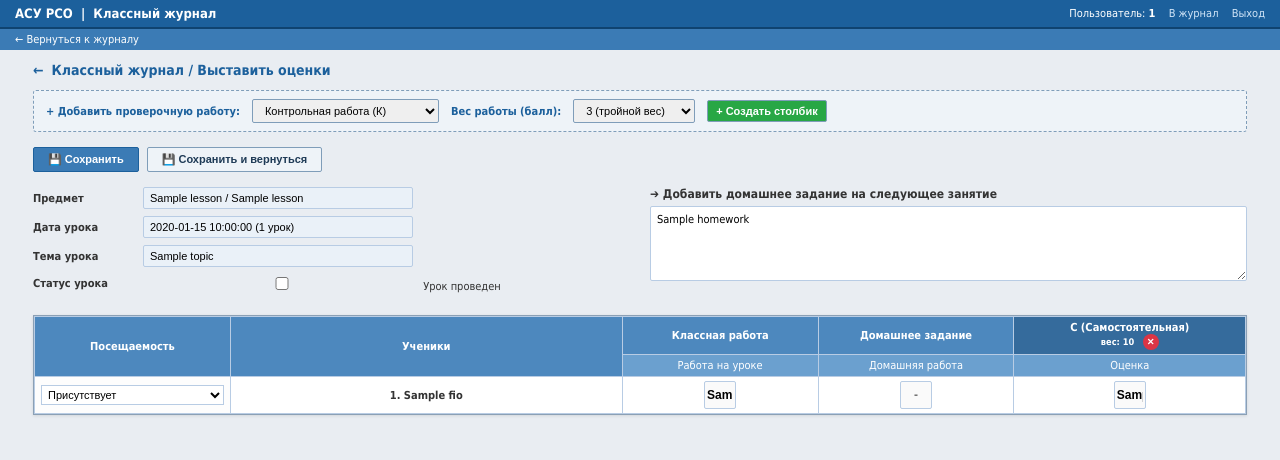
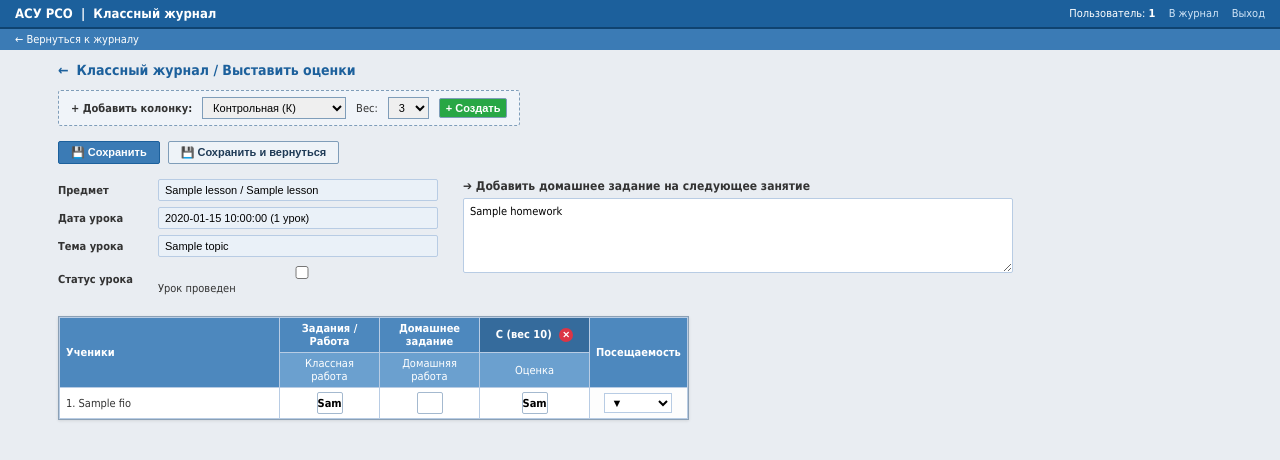
Before and after one commit to HOST-ZIZ/school-journal, a Flask app: page /lesson/1 in a window 1280 px wide. Shown: the top 460 px of the page. Run offline with Flask 3, Linux system fonts and the light colour scheme; the visitor is signed in with stand-in values (Sample User, id 1); a database or web service that is not in the repository returns one stand-in record (values such as "Sample title"); some libraries are stand-ins or nearby versions.

Commit message:
lesson_card.html

```diff
--- a/templates/lesson_card.html
+++ b/templates/lesson_card.html
@@ -14,78 +14,85 @@
         .nav-toolbar { background: #3b7bb5; padding: 4px 15px; display: flex; gap: 12px; }
         .nav-toolbar a { color: #ffffff; text-decoration: none; font-size: 11px; }
 
-        .page-container { padding: 12px 18px; max-width: 1250px; margin: 0 auto; }
+        .page-container { padding: 12px 18px; max-width: 1200px; margin: 0 auto; }
         .back-title { font-size: 14px; font-weight: bold; color: #1c609c; display: flex; align-items: center; gap: 8px; margin-bottom: 12px; }
         .back-title a { color: #1c609c; text-decoration: none; }
 
         .action-bar { display: flex; gap: 8px; margin-bottom: 15px; align-items: center; }
-        .btn-action { display: inline-flex; align-items: center; gap: 5px; font-size: 11px; font-weight: bold; padding: 5px 14px; border: 1px solid #7f9db9; background: #eef3f8; color: #1e3a56; cursor: pointer; border-radius: 2px; }
+        .btn-action { display: inline-flex; align-items: center; gap: 5px; font-size: 11px; font-weight: bold; padding: 4px 12px; border: 1px solid #7f9db9; background: #eef3f8; color: #1e3a56; cursor: pointer; border-radius: 2px; }
         .btn-action:hover { background: #dce7f3; }
         .btn-action.primary { background: #3b7bb5; color: white; border-color: #1c609c; }
         .btn-action.primary:hover { background: #1c609c; }
 
-        .info-homework-grid { display: flex; gap: 20px; margin-bottom: 15px; flex-wrap: wrap; }
-        .info-block { flex: 1; min-width: 320px; }
-        .info-row { display: flex; align-items: center; margin-bottom: 7px; }
-        .info-label { width: 110px; font-weight: bold; color: #333; }
+        .info-homework-grid { display: flex; gap: 25px; margin-bottom: 15px; flex-wrap: wrap; }
+        .info-block { width: 380px; }
+        .info-row { display: flex; align-items: center; margin-bottom: 6px; }
+        .info-label { width: 100px; font-weight: bold; color: #333; }
         .info-field { flex: 1; }
-        .info-field input { width: 100%; max-width: 270px; padding: 4px 6px; font-size: 11px; border: 1px solid #b8cce4; background: #eaf1f8; border-radius: 2px; }
+        .info-field input { width: 100%; padding: 4px 6px; font-size: 11px; border: 1px solid #b8cce4; background: #eaf1f8; border-radius: 2px; }
 
-        .homework-block { flex: 1; min-width: 350px; }
+        .homework-block { flex: 1; min-width: 350px; max-width: 550px; }
         .homework-title { font-size: 12px; font-weight: bold; color: #333; margin-bottom: 5px; }
         .homework-block textarea { width: 100%; height: 75px; padding: 6px; font-family: Tahoma, Arial, sans-serif; font-size: 11px; border: 1px solid #b8cce4; border-radius: 2px; resize: vertical; }
 
-        /* Панель добавления самостоятельной или контрольной работы */
-        .add-work-panel { background: #eef3f8; border: 1px dashed #7f9db9; padding: 8px 12px; border-radius: 3px; margin-bottom: 15px; display: flex; align-items: center; gap: 12px; flex-wrap: wrap; }
-        .add-work-panel span { font-weight: bold; color: #1c609c; }
-        .add-work-panel select, .add-work-panel button { padding: 4px 8px; font-size: 11px; border: 1px solid #7f9db9; border-radius: 2px; }
-        .btn-add-col { background: #28a745; color: #fff; border: 1px solid #1e7e34; font-weight: bold; cursor: pointer; }
+        /* Панель добавления контрольной/самостоятельной работы */
+        .add-work-panel { background: #f0f4f9; border: 1px dashed #7f9db9; padding: 6px 12px; border-radius: 3px; margin-bottom: 15px; display: inline-flex; align-items: center; gap: 10px; }
+        .add-work-panel select, .add-work-panel button { padding: 3px 6px; font-size: 11px; border: 1px solid #7f9db9; }
+        .btn-add-col { background: #28a745; color: #fff; border: 1px solid #1e7e34; font-weight: bold; cursor: pointer; border-radius: 2px; }
 
-        /* Таблица выставления оценок */
-        .table-wrap { background: #fff; border: 1px solid #8ba0b5; box-shadow: 0 1px 3px rgba(0,0,0,0.1); overflow-x: auto; }
-        table.grades-table { border-collapse: collapse; width: 100%; }
-        table.grades-table th, table.grades-table td { border: 1px solid #b8cce4; padding: 4px 6px; font-size: 11px; text-align: center; }
+        /* Компактная таблица (Фото 13) */
+        .table-wrap { display: inline-block; background: #fff; border: 1px solid #8ba0b5; box-shadow: 0 1px 3px rgba(0,0,0,0.1); max-width: 100%; overflow-x: auto; }
+        table.grades-table { border-collapse: collapse; min-width: 600px; }
+        table.grades-table th, table.grades-table td { border: 1px solid #b8cce4; padding: 4px 6px; font-size: 11px; }
 
-        th.col-attend { background: #4d88be; color: white; width: 110px; font-weight: bold; }
-        th.col-students { background: #4d88be; color: white; text-align: left; width: 220px; font-weight: bold; }
-        th.col-class { background: #4d88be; color: white; width: 110px; font-weight: bold; }
-        th.col-hw { background: #4d88be; color: white; width: 110px; font-weight: bold; }
-        th.col-extra { background: #356b9c; color: white; width: 130px; font-weight: bold; position: relative; }
+        th.col-students { background: #4d88be; color: white; width: 220px; text-align: left; font-weight: bold; }
+        th.col-work { background: #4d88be; color: white; width: 100px; text-align: center; font-weight: bold; }
+        th.col-extra { background: #356b9c; color: white; width: 110px; text-align: center; font-weight: bold; }
+        th.col-attend { background: #4d88be; color: white; width: 75px; text-align: center; font-weight: bold; }
 
-        .sub-header { background: #6ba0cf; color: white; font-weight: normal; font-size: 10px; padding: 3px; }
+        .sub-header { background: #6ba0cf; color: white; font-weight: normal; font-size: 10px; text-align: center; padding: 3px; }
 
-        td.cell-student { text-align: left; background: #fff; font-weight: bold; }
-        td.cell-attend { background: #fdfdfd; }
-        td.cell-attend select { width: 100%; font-size: 11px; padding: 2px; border: 1px solid #b8cce4; background: #fff; }
+        td.cell-student { text-align: left; background: #fff; }
 
-        /* Аккуратные квадратные поля оценок (как на Фото 9) */
-        td.cell-mark { background: #fff; }
-        td.cell-mark input.auto-down-input {
-            width: 32px;
-            height: 28px;
+        /* Аккуратные ячейки ввода оценок (как на Фото 13) */
+        td.cell-mark { text-align: center; background: #fff; width: 100px; }
+        input.asu-grade-input {
+            width: 26px;
+            height: 22px;
             text-align: center;
-            font-size: 12px;
+            font-size: 11px;
             font-weight: bold;
-            border: 1px solid #b8cce4;
+            font-family: Tahoma, Arial, sans-serif;
+            border: 1px solid #a4b9cf;
             border-radius: 2px;
+            background: #ffffff;
             outline: none;
-            background: #fafafa;
+            padding: 0;
+            cursor: pointer;
         }
-        td.cell-mark input.auto-down-input:focus { background: #fffde7; border-color: #0056b3; box-shadow: 0 0 4px rgba(0,86,179,0.3); }
+        input.asu-grade-input:focus {
+            border-color: #1c609c;
+            background: #fffde7;
+            box-shadow: 0 0 3px rgba(28,96,156,0.5);
+        }
+
+        /* Компактный выбор посещаемости справа (Фото 13) */
+        td.cell-attend { text-align: center; width: 75px; background: #fdfdfd; }
+        td.cell-attend select { width: 68px; font-size: 11px; padding: 2px; border: 1px solid #b8cce4; background: #fff; }
 
         .btn-del-col {
             background: #dc3545;
             color: #fff;
             border: none;
             border-radius: 50%;
-            width: 16px;
-            height: 16px;
+            width: 14px;
+            height: 14px;
             font-size: 9px;
             font-weight: bold;
             cursor: pointer;
-            line-height: 16px;
+            line-height: 14px;
             padding: 0;
-            margin-left: 5px;
+            margin-left: 4px;
             vertical-align: middle;
         }
 
@@ -121,26 +128,25 @@
         {% endif %}
     {% endwith %}
 
-    <!-- Форма создания дополнительного столбика КР / СР -->
+    <!-- Добавление проверочной колонки -->
     <form method="POST" action="/lesson/{{ lesson.id }}" class="add-work-panel">
         <input type="hidden" name="action" value="add_work_column">
-        <span>+ Добавить проверочную работу:</span>
+        <strong>+ Добавить колонку:</strong>
         <select name="work_type">
-            <option value="control">Контрольная работа (К)</option>
-            <option value="test">Самостоятельная работа (С)</option>
+            <option value="control">Контрольная (К)</option>
+            <option value="test">Самостоятельная (С)</option>
         </select>
-        <span>Вес работы (балл):</span>
+        <span>Вес:</span>
         <select name="work_weight">
-            <option value="1">1 (обычный вес)</option>
-            <option value="2">2 (двойной вес)</option>
-            <option value="3" selected>3 (тройной вес)</option>
-            <option value="4">4 (вес 4)</option>
-            <option value="5">5 (вес 5)</option>
+            <option value="1">1</option>
+            <option value="2">2</option>
+            <option value="3" selected>3</option>
+            <option value="4">4</option>
+            <option value="5">5</option>
         </select>
-        <button type="submit" class="btn-add-col">+ Создать столбик</button>
+        <button type="submit" class="btn-add-col">+ Создать</button>
     </form>
 
-    <!-- Основная форма оценок и темы урока -->
     <form method="POST" action="/lesson/{{ lesson.id }}" id="lessonCardForm">
         <div class="action-bar">
             <button type="submit" name="action" value="save_all" class="btn-action primary">💾 Сохранить</button>
@@ -166,7 +172,7 @@
                 <div class="info-row">
                     <div class="info-label">Тема урока</div>
                     <div class="info-field">
-                        <input type="text" name="topic" value="{{ lesson.topic or '' }}" placeholder="Введите тему занятия...">
+                        <input type="text" name="topic" value="{{ lesson.topic or '' }}" placeholder="Тема занятия...">
                     </div>
                 </div>
 
@@ -186,33 +192,24 @@
             </div>
         </div>
 
+        <!-- ТАБЛИЦА ОЦЕНОК (Порядок: Ученики -> Классная работа -> ДЗ -> Доп. работы -> Посещаемость) -->
         <div class="table-wrap">
-            <table class="grades-table" id="gradesTable">
+            <table class="grades-table">
                 <thead>
                     <tr>
-                        <!-- 1. ПОСЕЩАЕМОСТЬ ПЕРЕНЕСЕНА В САМОЕ НАЧАЛО -->
-                        <th rowspan="2" class="col-attend">Посещаемость</th>
-
-                        <!-- 2. УЧЕНИКИ -->
                         <th rowspan="2" class="col-students">Ученики</th>
-
-                        <!-- 3. РАБОТА НА УРОКЕ -->
-                        <th class="col-class">Классная работа</th>
-
-                        <!-- 4. ДОМАШНЕЕ ЗАДАНИЕ -->
-                        <th class="col-hw">Домашнее задание</th>
-
-                        <!-- 5. ДОПОЛНИТЕЛЬНЫЕ СТОЛБИКИ (КР / СР) -->
+                        <th class="col-work">Задания / Работа</th>
+                        <th class="col-work">Домашнее задание</th>
                         {% for w in extra_works %}
                             <th class="col-extra">
-                                <span>{% if w.lesson_type == 'control' %}К (Контрольная){% else %}С (Самостоятельная){% endif %}</span>
-                                <br><small>вес: {{ w.weight }}</small>
-                                <button type="button" class="btn-del-col" title="Удалить этот столбик" onclick="deleteWorkColumn('{{ w.id }}')">✕</button>
+                                <span>{% if w.lesson_type == 'control' %}К{% else %}С{% endif %} (вес {{ w.weight }})</span>
+                                <button type="button" class="btn-del-col" title="Удалить" onclick="deleteWorkColumn('{{ w.id }}')">✕</button>
                             </th>
                         {% endfor %}
+                        <th rowspan="2" class="col-attend">Посещаемость</th>
                     </tr>
                     <tr>
-                        <th class="sub-header">Работа на уроке</th>
+                        <th class="sub-header">Классная работа</th>
                         <th class="sub-header">Домашняя работа</th>
                         {% for w in extra_works %}
                             <th class="sub-header">Оценка</th>
@@ -222,57 +219,54 @@
                 <tbody>
                     {% for st in students %}
                         <tr>
-                            <!-- 1. Посещаемость -->
-                            <td class="cell-attend">
-                                {% set cur_att = lesson_grades.get((st.id, lesson.id, 'class'), '') %}
-                                <select name="attend_{{ st.id }}">
-                                    <option value="">Присутствует</option>
-                                    <option value="Н" {% if cur_att == 'Н' %}selected{% endif %}>Н (Не был)</option>
-                                    <option value="У" {% if cur_att == 'У' %}selected{% endif %}>У (Уваж.)</option>
-                                    <option value="О" {% if cur_att == 'О' %}selected{% endif %}>О (Опоздал)</option>
-                                </select>
-                            </td>
-
-                            <!-- 2. Ученик -->
+                            <!-- 1. Ученик -->
                             <td class="cell-student">{{ loop.index }}. {{ st.fio }}</td>
 
-                            <!-- 3. Классная работа (автопереход вниз) -->
+                            <!-- 2. Классная работа -->
                             <td class="cell-mark">
                                 <input type="text"
                                        name="class_grade_{{ st.id }}"
-                                       class="auto-down-input col-group-class"
+                                       class="asu-grade-input col-group-class"
                                        data-col-class="col-group-class"
                                        value="{{ lesson_grades.get((st.id, lesson.id, 'class'), '') }}"
                                        maxlength="2"
-                                       autocomplete="off"
-                                       placeholder="-">
+                                       autocomplete="off">
                             </td>
 
-                            <!-- 4. Домашнее задание (автопереход вниз) -->
+                            <!-- 3. Домашняя работа -->
                             <td class="cell-mark">
                                 <input type="text"
                                        name="hw_grade_{{ st.id }}"
-                                       class="auto-down-input col-group-hw"
+                                       class="asu-grade-input col-group-hw"
                                        data-col-class="col-group-hw"
                                        value="{{ lesson_grades.get((st.id, lesson.id, 'homework'), '') }}"
                                        maxlength="2"
-                                       autocomplete="off"
-                                       placeholder="-">
+                                       autocomplete="off">
                             </td>
 
-                            <!-- 5. Колонки КР и СР (автопереход вниз) -->
+                            <!-- 4. Дополнительные проверочные работы -->
                             {% for w in extra_works %}
                                 <td class="cell-mark">
                                     <input type="text"
                                            name="work_grade_{{ w.id }}_{{ st.id }}"
-                                           class="auto-down-input col-group-{{ w.id }}"
+                                           class="asu-grade-input col-group-{{ w.id }}"
                                            data-col-class="col-group-{{ w.id }}"
                                            value="{{ lesson_grades.get((st.id, w.id, 'class'), '') }}"
                                            maxlength="2"
-                                           autocomplete="off"
-                                           placeholder="-">
+                                           autocomplete="off">
                                 </td>
                             {% endfor %}
+
+                            <!-- 5. Посещаемость (компактно справа) -->
+                            <td class="cell-attend">
+                                {% set cur_att = lesson_grades.get((st.id, lesson.id, 'class'), '') %}
+                                <select name="attend_{{ st.id }}">
+                                    <option value="">▼</option>
+                                    <option value="Н" {% if cur_att == 'Н' %}selected{% endif %}>Н</option>
+                                    <option value="У" {% if cur_att == 'У' %}selected{% endif %}>У</option>
+                                    <option value="О" {% if cur_att == 'О' %}selected{% endif %}>О</option>
+                                </select>
+                            </td>
                         </tr>
                     {% endfor %}
                 </tbody>
@@ -281,26 +275,23 @@
     </form>
 </div>
 
-<!-- Скрытая форма для удаления проверочной колонки -->
 <form id="deleteColForm" method="POST" action="/lesson/{{ lesson.id }}" style="display: none;">
     <input type="hidden" name="action" value="delete_work_column">
     <input type="hidden" name="del_lesson_id" id="delLessonIdInput">
 </form>
 
 <script>
-    // АВТОПЕРЕХОД ВНИЗ ПРИ ВВОДЕ ОЦЕНКИ
-    document.querySelectorAll('.auto-down-input').forEach(input => {
+    // Автопереход вниз при вводе оценки
+    document.querySelectorAll('.asu-grade-input').forEach(input => {
         input.addEventListener('input', function() {
             let val = this.value.trim().toUpperCase();
             this.value = val;
 
-            // Если введено допустимое значение (оценка 2-5, Н, У, О или точка)
             if (val.length >= 1) {
                 let colClass = this.getAttribute('data-col-class');
                 let inputsInSameCol = Array.from(document.querySelectorAll('.' + colClass));
                 let currentIndex = inputsInSameCol.indexOf(this);
 
-                // Переводим фокус на следующий инпут в том же столбце
                 if (currentIndex !== -1 && currentIndex + 1 < inputsInSameCol.length) {
                     inputsInSameCol[currentIndex + 1].focus();
                     inputsInSameCol[currentIndex + 1].select();
@@ -308,29 +299,23 @@
             }
         });
 
-        // Поддержка перехода стрелками вверх и вниз
         input.addEventListener('keydown', function(e) {
             let colClass = this.getAttribute('data-col-class');
             let inputsInSameCol = Array.from(document.querySelectorAll('.' + colClass));
             let currentIndex = inputsInSameCol.indexOf(this);
 
-            if (e.key === 'ArrowDown') {
+            if (e.key === 'ArrowDown' && currentIndex + 1 < inputsInSameCol.length) {
                 e.preventDefault();
-                if (currentIndex + 1 < inputsInSameCol.length) {
-                    inputsInSameCol[currentIndex + 1].focus();
-                }
-            } else if (e.key === 'ArrowUp') {
+                inputsInSameCol[currentIndex + 1].focus();
+            } else if (e.key === 'ArrowUp' && currentIndex - 1 >= 0) {
                 e.preventDefault();
-                if (currentIndex - 1 >= 0) {
-                    inputsInSameCol[currentIndex - 1].focus();
-                }
+                inputsInSameCol[currentIndex - 1].focus();
             }
         });
     });
 
-    // Функция удаления проверочного столбика
     function deleteWorkColumn(colId) {
-        if (confirm("Вы уверены, что хотите удалить этот столбик работы и все выставленные в нём оценки?")) {
+        if (confirm("Удалить этот столбик работы и все выставленные в нём оценки?")) {
             document.getElementById('delLessonIdInput').value = colId;
             document.getElementById('deleteColForm').submit();
         }
```
